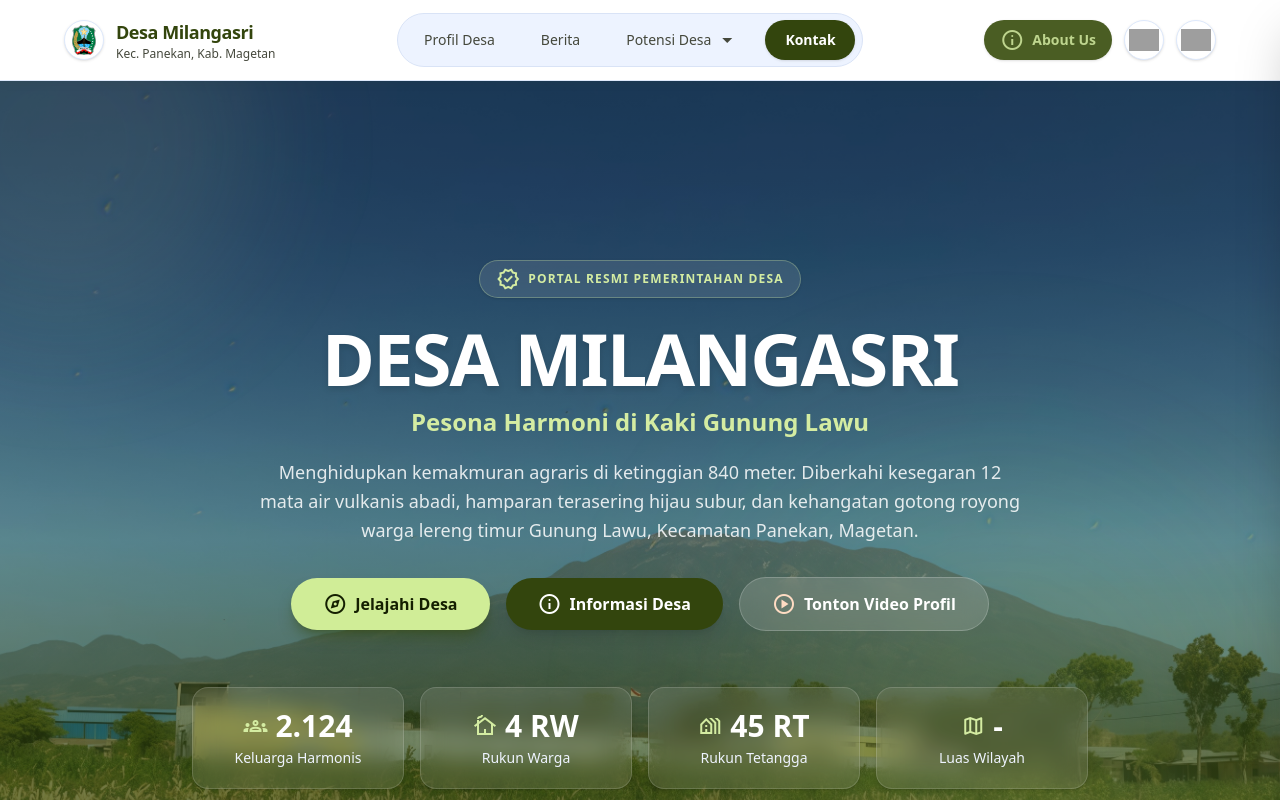
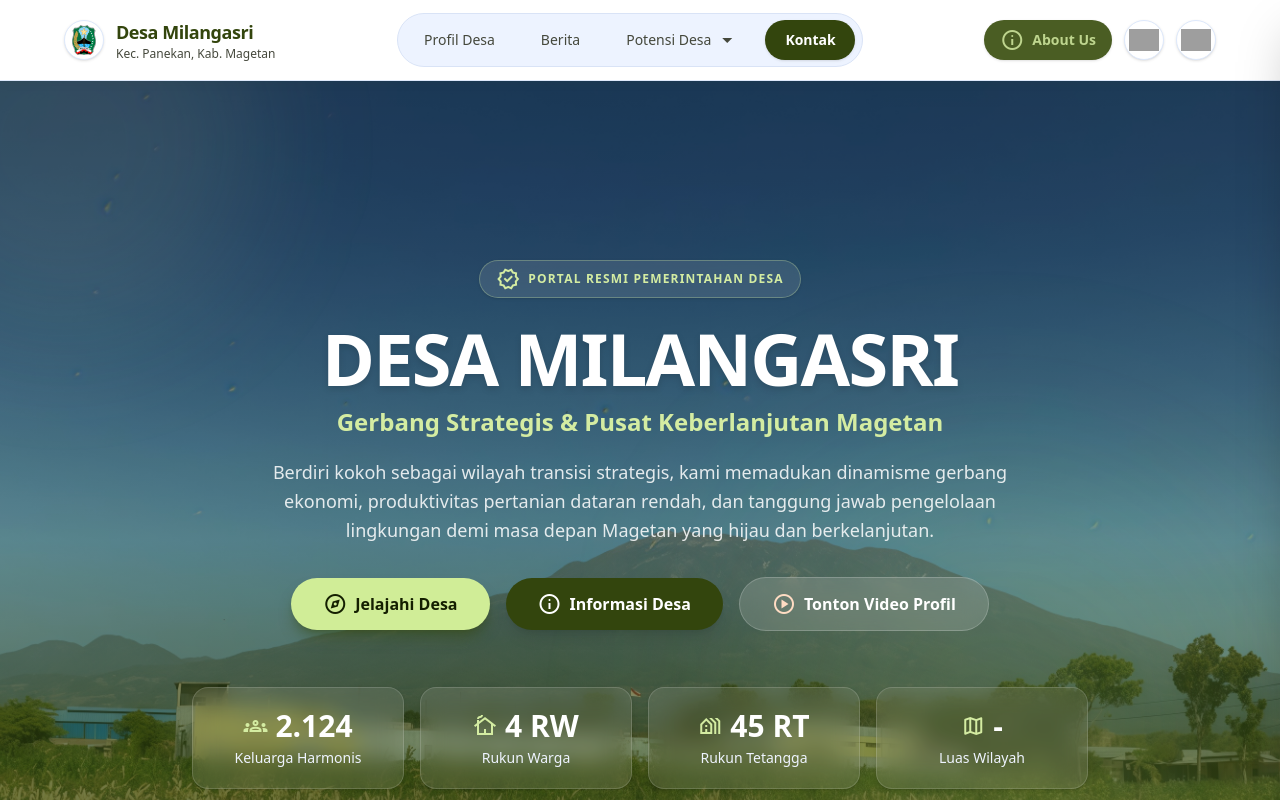
Before and after one commit to kaekka/Web-ProfilDesaMilangasri, a Next.js app: page / in a window 1280 px wide. Shown: the top 800 px of the page. Built offline with nearby package versions, Linux system fonts and the light colour scheme; no server answers; the database is empty; grey boxes are pictures that could not be loaded.

Commit message:
ubah deskripsi

```diff
--- a/components/sections/HeroSection.tsx
+++ b/components/sections/HeroSection.tsx
@@ -42,15 +42,12 @@ export default function HeroSection() {
           DESA MILANGASRI
         </h1>
         <p className="text-xl md:text-2xl text-primary-fixed font-semibold mt-3 max-w-2xl">
-          Pesona Harmoni di Kaki Gunung Lawu
+          Gerbang Strategis & Pusat Keberlanjutan Magetan
         </p>
 
         {/* Description */}
         <p className="text-base md:text-lg text-white/85 max-w-3xl mt-5 leading-relaxed font-normal">
-          Menghidupkan kemakmuran agraris di ketinggian 840 meter. Diberkahi
-          kesegaran 12 mata air vulkanis abadi, hamparan terasering hijau subur,
-          dan kehangatan gotong royong warga lereng timur Gunung Lawu, Kecamatan
-          Panekan, Magetan.
+          Berdiri kokoh sebagai wilayah transisi strategis, kami memadukan dinamisme gerbang ekonomi, produktivitas pertanian dataran rendah, dan tanggung jawab pengelolaan lingkungan demi masa depan Magetan yang hijau dan berkelanjutan.
         </p>
 
         {/* CTAs */}
```
